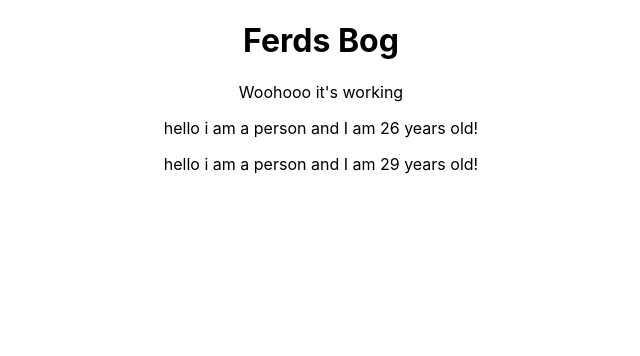
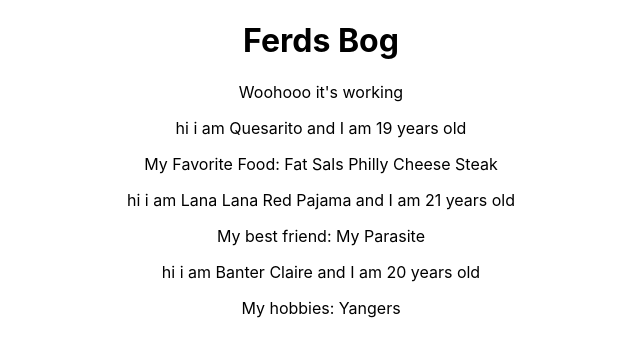
Before and after one commit to caseyjt98/ReactJS_Tutorial, a React (Create React App) app: page / in a window 1280 px wide. Shown: the top 356 px of the page, without its empty margins (319-959 px from the left). Built offline with nearby package versions, Linux system fonts and the light colour scheme.

Commit message:
working with dynamic props and children

```diff
--- a/src/App.js
+++ b/src/App.js
@@ -10,8 +10,9 @@ class App extends Component {
       <div className="App">
           <h1> Ferds Bog </h1>
           <p> Woohooo it's working </p>
-          <Person></Person>
-          <Person></Person>
+          <Person name = "Quesarito" age = "19"> My Favorite Food: Fat Sals Philly Cheese Steak </Person>
+          <Person name = "Lana Lana Red Pajama" age = "21"> My best friend: My Parasite </Person>
+          <Person name = "Banter Claire" age = "20" > My hobbies: Yangers</Person>
       </div>
     );
 
--- a/src/Person/Person.js
+++ b/src/Person/Person.js
@@ -1,12 +1,19 @@
+
 import React from 'react'
 
 // creating a new component
 // recall - a component in its simplest form is just a function that returns JSX
 
-const person = () => {
+const person = (props) => {
     return (
-        <p> hello i am a person and I am {Math.floor(Math.random()*30)} years old! </p>   // JSX  allows us to use dynamic content by running JS in {}
-    );
-}
+        <div>
+            <p> hi i am {props.name} and I am {props.age} years old </p>
+            <p> {props.children} </p>
+        </div>
 
-export default person; // lets us use our component in other files of our project
+    )
+};
+
+export default person;
+
+// lets us use our component in other files of our project
```
